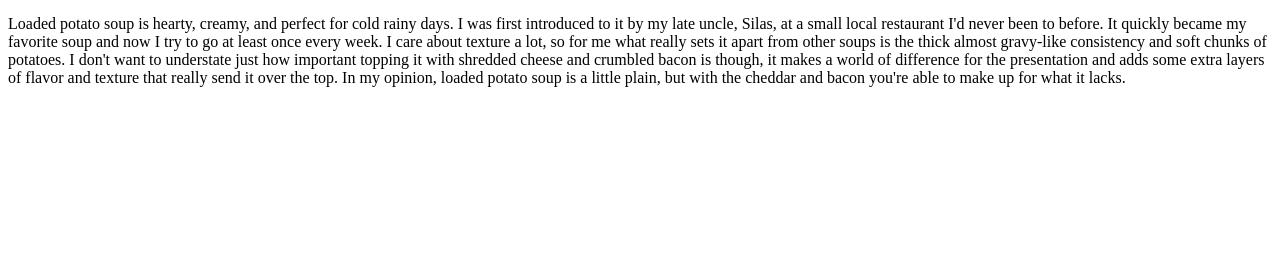
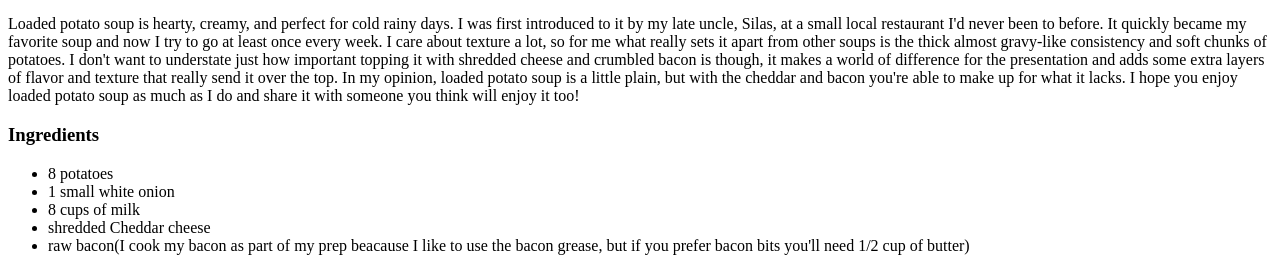
Before and after one commit to FullmetalQT/odin-recipes, a plain HTML site: page recipes/loaded-potato-soup.html in a window 1280 px wide. Shown: the part 628-899 px from the top of the page. Before the commit the page ends 800 px from the top, so only its background shows below. Drawn offline with Linux system fonts and the light colour scheme.

Commit message:
loaded-potato-soup.html now has a list of ingredients

```diff
--- a/recipes/loaded-potato-soup.html
+++ b/recipes/loaded-potato-soup.html
@@ -14,7 +14,17 @@
 		for me what really sets it apart from other soups is the thick almost gravy-like consistency and soft chunks of potatoes. I don't want to understate
 		just how important topping it with shredded cheese and crumbled bacon is though, it makes a world of difference for the presentation and adds some
 		extra layers of flavor and texture that really send it over the top. In my opinion, loaded potato soup is a little plain, but with the cheddar and
-		bacon you're able to make up for what it lacks.</p>
+		bacon you're able to make up for what it lacks. I hope you enjoy loaded potato soup as much as I do and share it with someone you think will enjoy it
+		too!</p>
 
+		<h3>Ingredients</h3>
+		<ul>
+			<li>8 potatoes</li>
+			<li>1 small white onion</li>
+			<li>8 cups of milk</li>
+			<li>shredded Cheddar cheese</li>
+			<li>raw bacon(I cook my bacon as part of my prep beacause I like to use the bacon grease, but if you prefer bacon bits you'll need 1/2 cup of
+			butter)</li>
+		</ul>
 	</body>
 </html>
```
